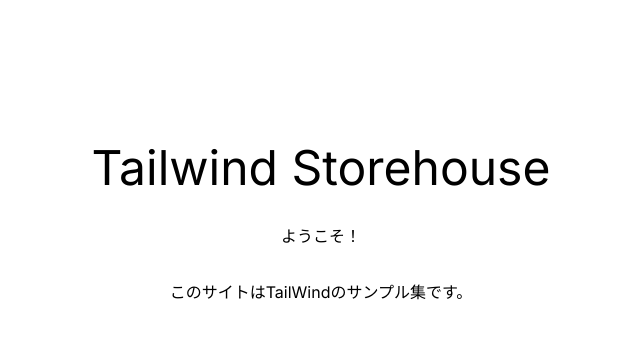
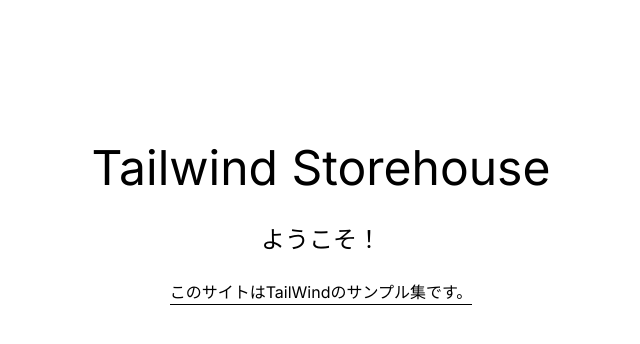
Before and after one commit to ai-biz20-sasaki/tailwind-storehouse, a Next.js app: page / in a window 1280 px wide. Shown: the top 344 px of the page, without its empty margins (319-959 px from the left). Built offline with nearby package versions, Linux system fonts and the light colour scheme.

Commit message:
ルートページのデザインを修正

```diff
--- a/src/app/page.tsx
+++ b/src/app/page.tsx
@@ -1,4 +1,5 @@
 import Link from "next/link";
+import styles from './styles.module.css'
 
 export default function Home() {
   return (
@@ -11,10 +12,10 @@
             Tailwind Storehouse <br />
           </Link>
         </div>
-        <div className="p-4">
+        <div className="text-2xl p-4">
           ようこそ！
         </div>
-        <div className="p-4">
+        <div className={`${styles.dashboard} pt-2`}>
           このサイトはTailWindのサンプル集です。
         </div>
       </div>
--- /dev/null
+++ b/src/app/styles.module.css
@@ -0,0 +1,3 @@
+.dashboard {
+  border-bottom: 1px solid;
+}
```
